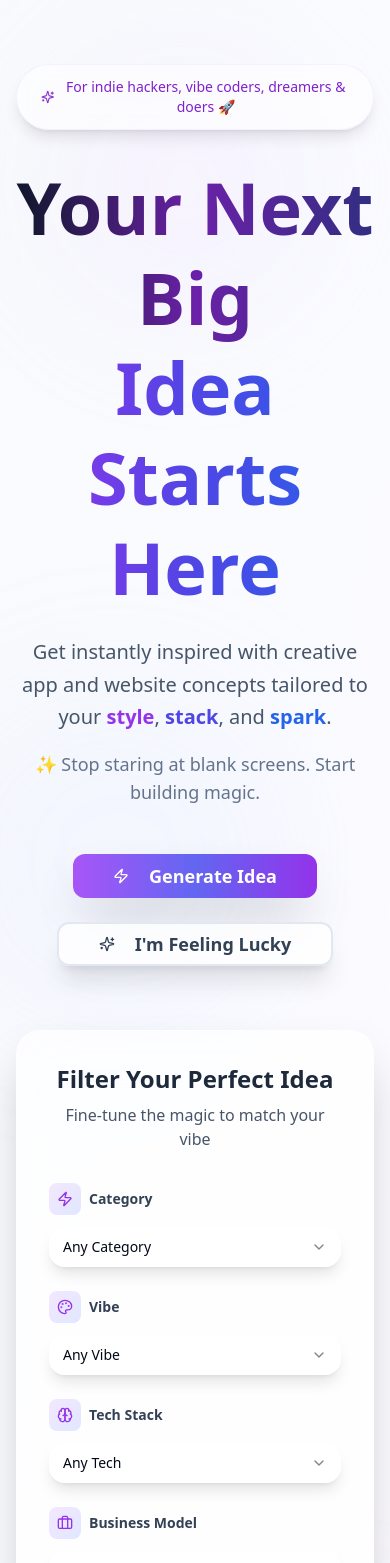
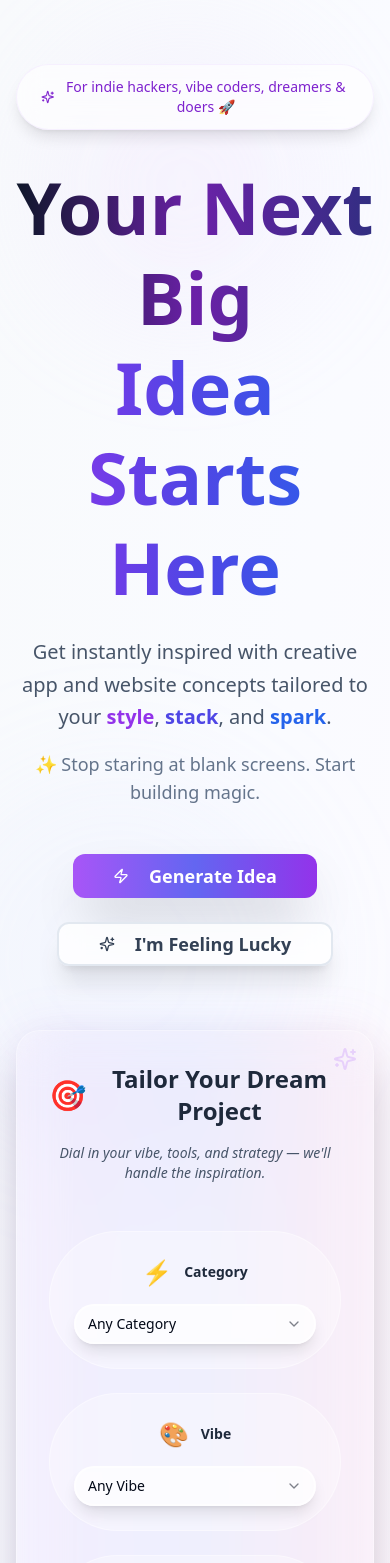
Before and after one commit to Thejudis-pro/ideafy-project, a React (Vite) app: page / in a window 390 px wide. Shown: the top 1563 px of the page. Built offline with nearby package versions, Linux system fonts and the light colour scheme.

Commit message:
Refactor: Enhance filter panel UI/UX
Redesigned the filter section with glassmorphism, responsive grid, and capsule-style dropdowns. Added headline, micro-interactions, and animations for a premium feel.

```diff
--- a/src/components/FilterPanel.tsx
+++ b/src/components/FilterPanel.tsx
@@ -3,7 +3,8 @@ import React from 'react';
 import { Card, CardContent } from '@/components/ui/card';
 import { Select, SelectContent, SelectItem, SelectTrigger, SelectValue } from '@/components/ui/select';
 import { Label } from '@/components/ui/label';
-import { Palette, Brain, Briefcase, Zap } from 'lucide-react';
+import { Button } from '@/components/ui/button';
+import { Palette, Brain, Briefcase, Zap, X, Sparkles } from 'lucide-react';
 import type { Filters } from '@/types/idea';
 
 interface FilterPanelProps {
@@ -16,12 +17,24 @@ export const FilterPanel: React.FC<FilterPanelProps> = ({ filters, onFiltersChan
     onFiltersChange({ ...filters, [key]: value });
   };
 
+  const clearFilters = () => {
+    onFiltersChange({
+      category: 'any',
+      vibe: 'any',
+      techStack: 'any',
+      businessModel: 'any'
+    });
+  };
+
+  const hasActiveFilters = Object.values(filters).some(value => value !== 'any');
+
   const filterConfig = [
     {
       key: 'category' as keyof Filters,
       label: 'Category',
       icon: Zap,
       placeholder: 'Any category',
+      emoji: '⚡',
       options: [
         { value: 'any', label: 'Any Category' },
         { value: 'productivity', label: 'Productivity' },
@@ -39,6 +52,7 @@ export const FilterPanel: React.FC<FilterPanelProps> = ({ filters, onFiltersChan
       label: 'Vibe',
       icon: Palette,
       placeholder: 'Any vibe',
+      emoji: '🎨',
       options: [
         { value: 'any', label: 'Any Vibe' },
         { value: 'minimalist', label: 'Minimalist' },
@@ -55,6 +69,7 @@ export const FilterPanel: React.FC<FilterPanelProps> = ({ filters, onFiltersChan
       label: 'Tech Stack',
       icon: Brain,
       placeholder: 'Any tech',
+      emoji: '⚙️',
       options: [
         { value: 'any', label: 'Any Tech' },
         { value: 'nextjs', label: 'Next.js' },
@@ -72,6 +87,7 @@ export const FilterPanel: React.FC<FilterPanelProps> = ({ filters, onFiltersChan
       label: 'Business Model',
       icon: Briefcase,
       placeholder: 'Any model',
+      emoji: '💼',
       options: [
         { value: 'any', label: 'Any Model' },
         { value: 'free', label: 'Free' },
@@ -85,37 +101,73 @@ export const FilterPanel: React.FC<FilterPanelProps> = ({ filters, onFiltersChan
   ];
 
   return (
-    <Card className="max-w-6xl mx-auto bg-white/70 backdrop-blur-xl border border-white/20 shadow-2xl rounded-3xl overflow-hidden">
-      <CardContent className="p-8">
-        <div className="text-center mb-8">
-          <h3 className="text-2xl font-bold text-slate-800 mb-2">Filter Your Perfect Idea</h3>
-          <p className="text-slate-600">Fine-tune the magic to match your vibe</p>
+    <div className="relative">
+      {/* Background Magic */}
+      <div className="absolute inset-0 bg-gradient-to-r from-purple-500/10 via-indigo-500/10 to-pink-500/10 rounded-3xl blur-xl"></div>
+
+      <Card className="relative max-w-7xl mx-auto bg-white/20 backdrop-blur-xl border border-white/30 shadow-2xl rounded-3xl overflow-hidden hover:shadow-purple-500/20 transition-all duration-700">
+        <CardContent className="p-8 lg:p-12">
+          {/* Header Section */}
+          <div className="text-center mb-12">
+            <h2 className="text-2xl sm:text-4xl font-black text-slate-800 mb-4 flex items-center justify-center gap-3">
+              <span className="text-3xl animate-pulse">🎯</span>
+              Tailor Your Dream Project
+            </h2>
+            <p className="text-sm sm:text-lg text-slate-600 italic font-medium">
+              Dial in your vibe, tools, and strategy — we'll handle the inspiration.
+            </p>
           </div>
 
-        <div className="grid md:grid-cols-2 lg:grid-cols-4 gap-6">
-          {filterConfig.map((config) => {
+          {/* Filters Grid */}
+          <div className="grid grid-cols-1 md:grid-cols-2 lg:grid-cols-4 gap-6 mb-8">
+            {filterConfig.map((config, index) => {
               const IconComponent = config.icon;
+              const isActive = filters[config.key] !== 'any';
+
               return (
-              <div key={config.key} className="space-y-3">
-                <Label className="text-sm font-bold text-slate-700 flex items-center gap-2">
-                  <div className="p-2 bg-gradient-to-br from-purple-100 to-indigo-100 rounded-lg">
-                    <IconComponent className="w-4 h-4 text-purple-600" />
-                  </div>
+                <div
+                  key={config.key}
+                  className="group animate-fade-in"
+                  style={{ animationDelay: `${index * 100}ms` }}
+                >
+                  <div className={`relative rounded-full p-6 transition-all duration-500 transform hover:scale-105 hover:-translate-y-1 ${
+                    isActive
+                      ? 'bg-gradient-to-br from-purple-500/20 to-indigo-500/20 border-2 border-purple-400/50 shadow-lg shadow-purple-500/20'
+                      : 'bg-white/30 hover:bg-white/40 border border-white/40'
+                  } backdrop-blur-md`}>
+
+                    {/* Glow Effect for Active */}
+                    {isActive && (
+                      <div className="absolute inset-0 rounded-full bg-gradient-to-r from-purple-400/20 to-indigo-400/20 blur-sm"></div>
+                    )}
+
+                    <div className="relative space-y-4">
+                      <Label className="text-sm font-bold text-slate-800 flex items-center gap-3 justify-center">
+                        <span className="text-2xl group-hover:scale-110 transition-transform duration-300">
+                          {config.emoji}
+                        </span>
+                        <span className="group-hover:text-purple-700 transition-colors duration-300">
                           {config.label}
+                        </span>
                       </Label>
+
                       <Select
                         value={filters[config.key]}
                         onValueChange={(value) => updateFilter(config.key, value)}
                       >
-                  <SelectTrigger className="rounded-2xl border-2 border-white/40 bg-white/50 backdrop-blur-sm hover:border-purple-300 focus:border-purple-400 transition-all duration-300 shadow-lg">
+                        <SelectTrigger className={`rounded-full border-2 backdrop-blur-sm transition-all duration-300 shadow-lg hover:shadow-xl focus:shadow-purple-500/25 ${
+                          isActive
+                            ? 'bg-white/80 border-purple-300 text-purple-800'
+                            : 'bg-white/60 border-white/60 hover:border-purple-300 focus:border-purple-400'
+                        }`}>
                           <SelectValue placeholder={config.placeholder} />
                         </SelectTrigger>
-                  <SelectContent className="rounded-xl border border-white/20 bg-white/95 backdrop-blur-xl shadow-2xl">
+                        <SelectContent className="rounded-2xl border border-white/30 bg-white/95 backdrop-blur-2xl shadow-2xl z-50">
                           {config.options.map((option) => (
                             <SelectItem
                               key={option.value}
                               value={option.value}
-                        className="rounded-lg hover:bg-purple-50 focus:bg-purple-50 transition-colors"
+                              className="rounded-xl hover:bg-gradient-to-r hover:from-purple-50 hover:to-indigo-50 focus:bg-gradient-to-r focus:from-purple-50 focus:to-indigo-50 transition-all duration-200 cursor-pointer"
                             >
                               {option.label}
                             </SelectItem>
@@ -123,10 +175,35 @@ export const FilterPanel: React.FC<FilterPanelProps> = ({ filters, onFiltersChan
                         </SelectContent>
                       </Select>
                     </div>
+                  </div>
+                </div>
               );
             })}
           </div>
+
+          {/* Clear Filters Button */}
+          {hasActiveFilters && (
+            <div className="flex justify-center animate-fade-in">
+              <Button
+                onClick={clearFilters}
+                variant="outline"
+                className="rounded-full bg-white/60 backdrop-blur-md border-white/60 hover:bg-white/80 hover:border-red-300 text-slate-700 hover:text-red-600 px-6 py-3 font-semibold shadow-lg hover:shadow-xl transition-all duration-300 transform hover:scale-105"
+              >
+                <X className="w-4 h-4 mr-2" />
+                Clear Filters
+              </Button>
+            </div>
+          )}
+
+          {/* Sparkle Decoration */}
+          <div className="absolute top-4 right-4 opacity-30">
+            <Sparkles className="w-6 h-6 text-purple-400 animate-pulse" />
+          </div>
+          <div className="absolute bottom-4 left-4 opacity-30">
+            <Sparkles className="w-4 h-4 text-indigo-400 animate-pulse" style={{ animationDelay: '500ms' }} />
+          </div>
         </CardContent>
       </Card>
+    </div>
   );
 };
```
Lines whose indentation alone changed are shown as unchanged.
